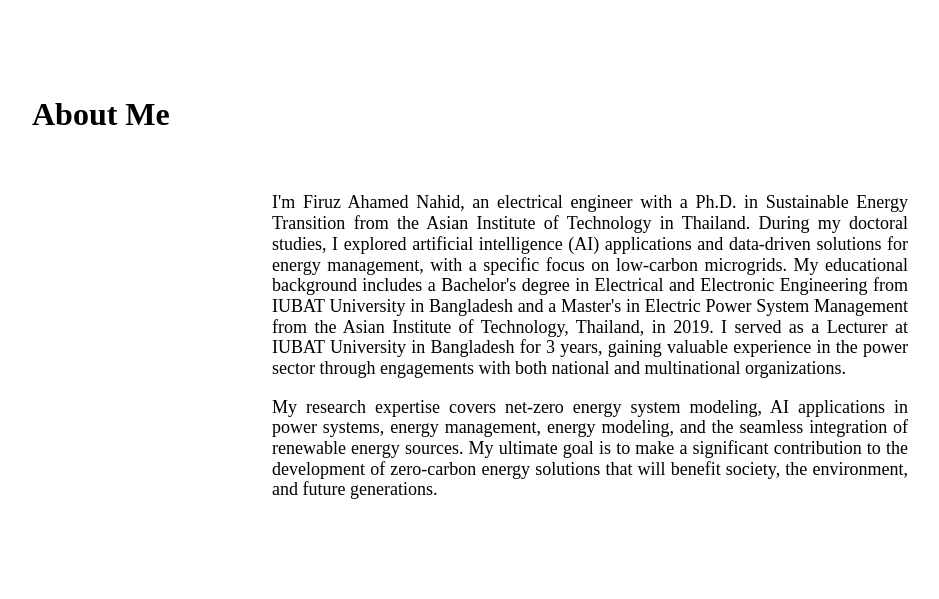
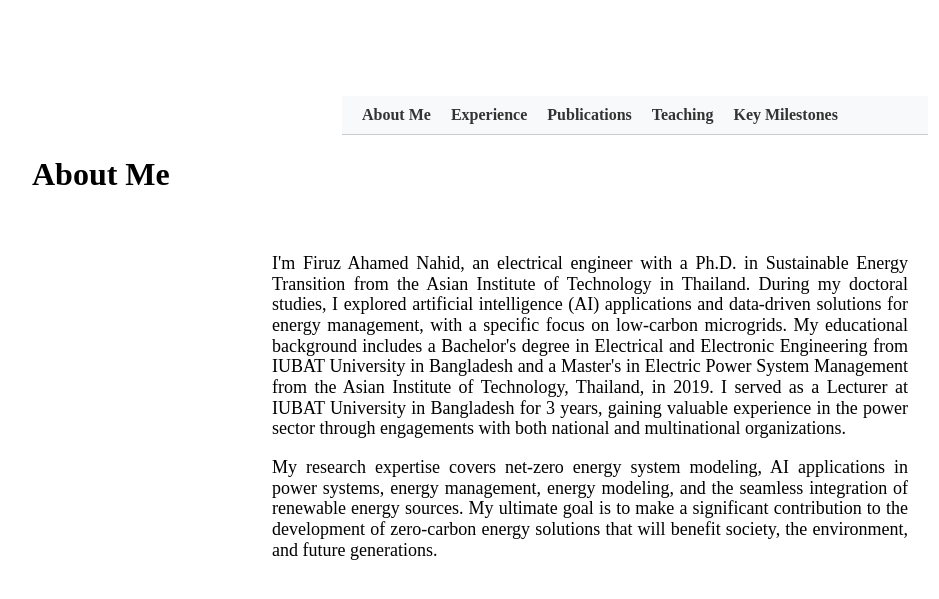
Before and after one commit to FiruzAhamed/firuzahamed.github.io, a Jekyll site: the page built from about.md, in a window 1280 px wide. Shown: the top 599 px of the page, without its empty margins (160-1099 px from the left). Built offline with Jekyll 4.4.1, drawn with Linux system fonts in a browser that asks for light colours.

Commit message:
Update about.md

```diff
--- a/about.md
+++ b/about.md
@@ -3,6 +3,17 @@
 title: About Me
 permalink: /about/
 ---
+
+<!-- TOP NAVIGATION BAR -->
+<nav class="top-nav">
+  <ul>
+    <li><a href="/about/">About Me</a></li>
+    <li><a href="/experience/">Experience</a></li>
+    <li><a href="/publications/">Publications</a></li>
+    <li><a href="/teaching/">Teaching</a></li>
+    <li><a href="/milestones/">Key Milestones</a></li>
+  </ul>
+</nav>
 
 <h1>About Me</h1>
 
```
